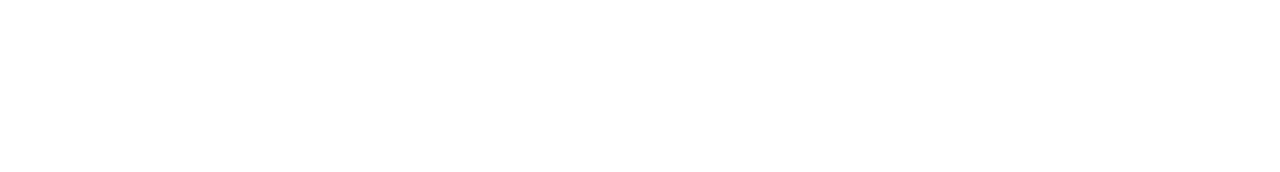
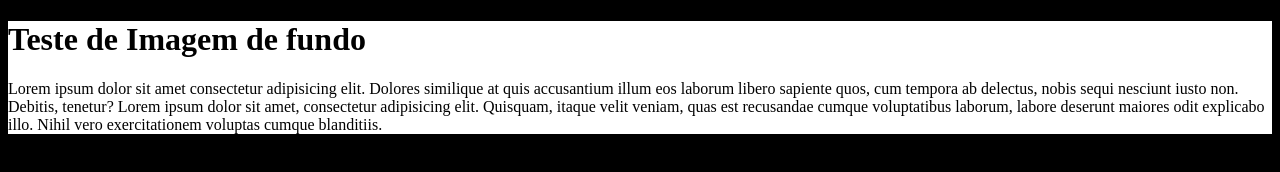
Before and after one commit to Isaacpk1/html5-css3, a plain HTML site: page Exercicios/ex001/fundo006.html in a window 1280 px wide. Drawn offline with Linux system fonts and the light colour scheme.

Commit message:
Update fundo006.html

```diff
--- a/Exercicios/ex001/fundo006.html
+++ b/Exercicios/ex001/fundo006.html
@@ -4,8 +4,19 @@
     <meta charset="UTF-8">
     <meta name="viewport" content="width=device-width, initial-scale=1.0">
     <title>Document</title>
+    <style>
+        body{
+            background-color: black;
+        }
+        main{
+            background-color: white;
+        }
+    </style>
 </head>
 <body>
-
+    <main>
+        <h1>Teste de Imagem de fundo</h1>
+        <p>Lorem ipsum dolor sit amet consectetur adipisicing elit. Dolores similique at quis accusantium illum eos laborum libero sapiente quos, cum tempora ab delectus, nobis sequi nesciunt iusto non. Debitis, tenetur? Lorem ipsum dolor sit amet, consectetur adipisicing elit. Quisquam, itaque velit veniam, quas est recusandae cumque voluptatibus laborum, labore deserunt maiores odit explicabo illo. Nihil vero exercitationem voluptas cumque blanditiis.</p>
+<style></style>    </main>
 </body>
 </html>
```
